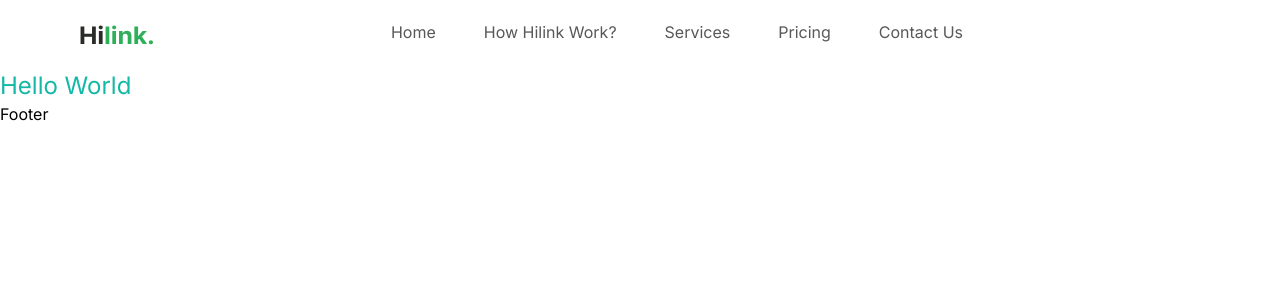
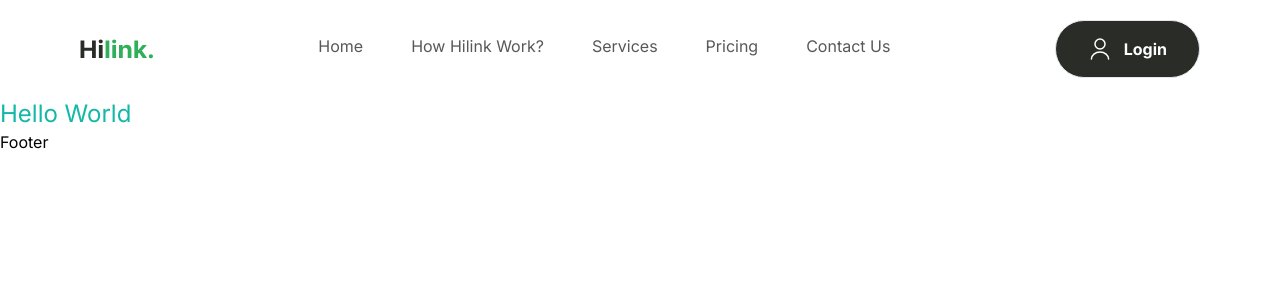
Before and after one commit to manishray2233/Travel-Site, a Next.js app: page / in a window 1280 px wide. Shown: the top 300 px of the page. Built offline with nearby package versions, Linux system fonts and the light colour scheme.

Commit message:
Done with Navbar

```diff
--- /dev/null
+++ b/components/Button.tsx
@@ -0,0 +1,19 @@
+import Image from "next/image";
+
+type ButtonProps = {
+  type: "button" | "submit";
+  title: string;
+  icon?: string;
+  variant: "btn_dark_green";
+};
+
+const Button = ({ type, title, icon, variant }: ButtonProps) => {
+  return (
+    <button className={`flexCenter gap-3 rounded-full border ${variant}`} type={type}>
+        {icon && <Image src={icon} alt={title} width={24} height={24}/>}
+        <label className="bold-16 whitespace-nowrap">{title}</label>
+    </button>
+  );
+};
+
+export default Button;
--- a/components/Navbar.tsx
+++ b/components/Navbar.tsx
@@ -1,6 +1,7 @@
 import { NAV_LINKS } from "@/constants";
 import Image from "next/image";
 import Link from "next/link";
+import Button from "./Button";
 
 const Navbar = () => {
   return (
@@ -21,7 +22,14 @@
         ))}
       </ul>
 
-      <div className="lg:flexCenter hidden"></div>
+      <div className="lg:flexCenter hidden">
+        <Button
+          type="button"
+          title="Login"
+          icon="/user.svg"
+          variant="btn_dark_green"
+        />
+      </div>
     </nav>
   );
 };
```
